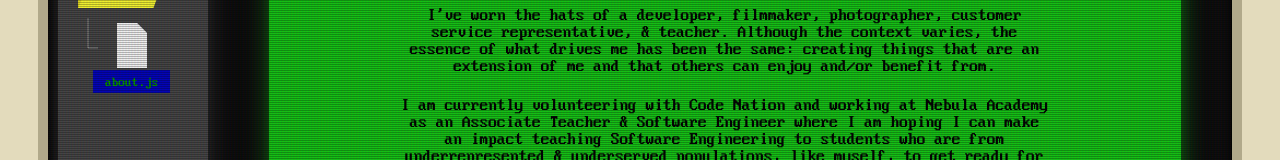
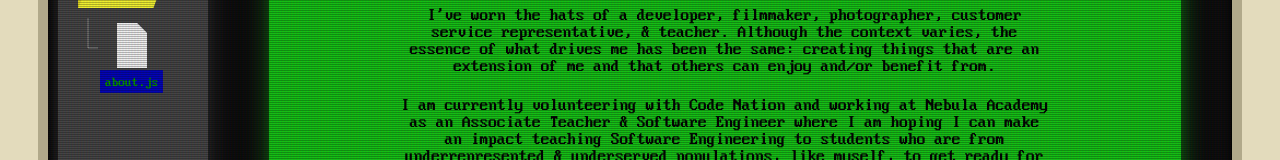
Before and after one commit to tefedrb/tefedrb.github.io, a React app: page / in a window 1280 px wide. Shown: the part 391-551 px from the top of the page. Built offline with nearby package versions, Linux system fonts and the light colour scheme.

Commit message:
adjusted contact window. turned off wrap & width for filename. some minor cleanup

```diff
--- a/src/components/FileDropDown.js
+++ b/src/components/FileDropDown.js
@@ -48,13 +48,14 @@ export const FileWrapper = styled.div`
 
 export const FileName = styled.p`
     background-color: ${props => props.open ? "rgb(0,4,127)" : "none"};
-    width: 100%;
+    width: auto;
     padding: 5px;
     display: flex;
     justify-content: center;
     align-text: center;
     margin: 2px;
-    white-space: ${props => props.open ? "wrap" : "nowrap" };
+    // white-space: ${props => props.open ? "wrap" : "nowrap" };
+    white-space: nowrap;
     font-size: 17px;
 
     @media (max-width: 948px){
@@ -65,6 +66,7 @@ export const FileName = styled.p`
     @media screen and (max-width: 651px), screen and (max-height: 757px){
         font-size: 14px;
         white-space: nowrap;
+        // width: auto;
     }
 `
 // Instead of using media queries, we can use the event listener info to switch
@@ -95,7 +97,6 @@ const FileDropDown = (props) => {
                     numOfFiles={props?.files.length}
                     name={"AllFilesWrap"}
                 >
-                    {console.log(fileLoaded, "fileloaded")}
                     {props.display && !verticalDisplay ? files : ""}
                 </AllFilesWrap>
         </FileDropDownWrap>
--- a/src/components/FolderContents/Contact.js
+++ b/src/components/FolderContents/Contact.js
@@ -12,7 +12,7 @@ const ContactOuterWrap = styled.div`
     text-align: center;
     border: 2px solid black;
     @media screen and (max-width: 651px), screen and (max-height: 757px){
-        height: 87%;
+        height: 98%;
     }
 
 `
@@ -48,10 +48,8 @@ const WindowTop = styled.div`
 `
 
 const Contact = () => {
-
     return (
         <ContactOuterWrap name={"contact-outer-wrap"}>
-
             <WindowTop><h1 style={{margin: "0", fontSize: "inherit"}}>contact.js</h1></WindowTop>
             <ContactInnerWrap name={"contact-inner-wrap"}>
                 <ContactDiv href="https://github.com/tefedrb" target="_blank" rel="noopener">
@@ -71,7 +69,6 @@ const Contact = () => {
                     <p>Twitter</p>
                 </ContactDiv>
             </ContactInnerWrap>
-
         </ContactOuterWrap>
     )
 }
--- a/src/context.js
+++ b/src/context.js
@@ -87,7 +87,6 @@ export const Provider = (props) => {
         return localStorage.getItem(item);
     }
 
-
     return (
         <Context.Provider
             value={{
```
